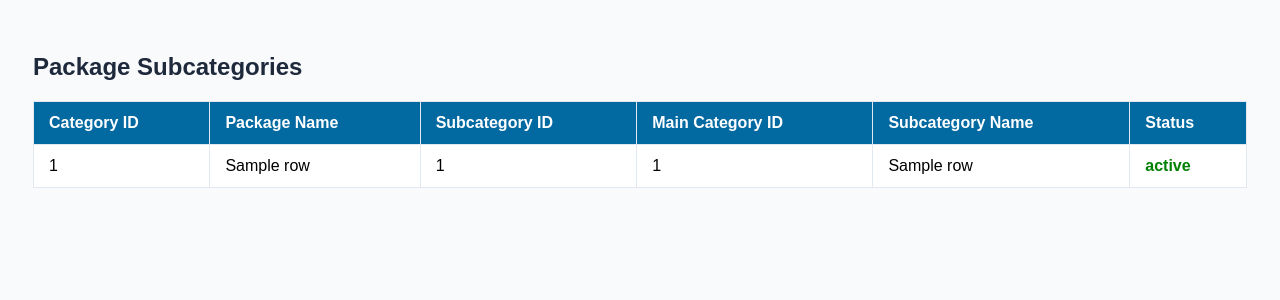
After one commit to nagarajueenadupellipandiri-lang/python_pelliandiri, a Django app: template django_admin/admin_app/templates/admin_app/test.html in a window 1280 px wide. The commit adds this page. Shown: the top 300 px of the page. Run offline with Django 4.2, Linux system fonts and the light colour scheme; the template is opened without the code that fills it: most values are stand-ins (such as "Sample title", 1, 10 or a date in 2020).

Commit message:
db caling dierctly from fatapi to jango

```diff
--- a/django_admin/admin_app/templates/admin_app/includes/side_navBar.html
+++ b/django_admin/admin_app/templates/admin_app/includes/side_navBar.html
@@ -36,6 +36,7 @@
             <p class="text-white/70 text-xs uppercase tracking-wider font-semibold px-3 pt-6 mb-4"> Pacakges </p>
             <a href="{% url 'packages' %}" class="flex items-center gap-3 px-4 py-3 rounded-xl text-white/80 hover:bg-white/15 hover:text-white transition"> <span class="text-lg"> ⚙ </span> Categories </a>
             <a href="{% url 'subPackages' %}" class="flex items-center gap-3 px-4 py-3 rounded-xl text-white/80 hover:bg-white/15 hover:text-white transition"> <span class="text-lg"> ⚙ </span>Packages </a>
+            <a href="{% url 'withoutAPI' %}" class="flex items-center gap-3 px-4 py-3 rounded-xl text-white/80 hover:bg-white/15 hover:text-white transition"> <span class="text-lg"> ⚙ </span>withoutAPI </a>
         </nav>
 
         <!-- ===================================== -->
--- /dev/null
+++ b/django_admin/admin_app/templates/admin_app/test.html
@@ -0,0 +1,107 @@
+<!DOCTYPE html>
+<html>
+<head>
+    <title>Package Subcategories</title>
+
+    <style>
+        body {
+            font-family: Arial, sans-serif;
+            padding: 25px;
+            background: #f8fafc;
+        }
+
+        h2 {
+            color: #1e293b;
+        }
+
+        .message {
+            color: #0369a1;
+            font-weight: bold;
+        }
+
+        table {
+            width: 100%;
+            border-collapse: collapse;
+            background: white;
+            margin-top: 20px;
+        }
+
+        th, td {
+            padding: 12px 15px;
+            border: 1px solid #e2e8f0;
+            text-align: left;
+        }
+
+        th {
+            background: #0369a1;
+            color: white;
+        }
+
+        tr:nth-child(even) {
+            background: #f1f5f9;
+        }
+
+        tr:hover {
+            background: #e0f2fe;
+        }
+
+        .status {
+            color: green;
+            font-weight: bold;
+        }
+
+        .no-data {
+            color: red;
+            margin-top: 20px;
+        }
+    </style>
+</head>
+
+<body>
+
+    <h2>Package Subcategories</h2>
+
+    <p class="message">{{ message }}</p>
+
+    {% if subcategories %}
+
+        <table>
+
+            <thead>
+                <tr>
+                    <th>Category ID</th>
+                    <th>Package Name</th>
+                    <th>Subcategory ID</th>
+                    <th>Main Category ID</th>
+                    <th>Subcategory Name</th>
+                    <th>Status</th>
+                </tr>
+            </thead>
+
+            <tbody>
+
+                {% for row in subcategories %}
+
+                    <tr>
+                        <td>{{ row.category_id }}</td>
+                        <td>{{ row.package_name }}</td>
+                        <td>{{ row.cid }}</td>
+                        <td>{{ row.main_catid }}</td>
+                        <td>{{ row.subcatname }}</td>
+                        <td class="status">{{ row.status }}</td>
+                    </tr>
+
+                {% endfor %}
+
+            </tbody>
+
+        </table>
+
+    {% else %}
+
+        <p class="no-data">No subcategories found.</p>
+
+    {% endif %}
+
+</body>
+</html>
--- a/django_admin/django_admin/urls.py
+++ b/django_admin/django_admin/urls.py
@@ -15,5 +15,7 @@ urlpatterns = [
     path("banners/", views.banners_view, name="banners"),
     path("packages/", views.pacakges_view, name="packages"),
     path("subPackages/", views.subPacakges_view, name="subPackages"),
-    path("liveEvents/", views.liveEvents_view, name="liveEvents")
+    path("liveEvents/", views.liveEvents_view, name="liveEvents"),
+
+    path("withoutAPI", views.withoutAPI, name="withoutAPI")
 ]
```
Also changed, not shown: django_admin/admin_app/views.py (+88 -3 lines).
